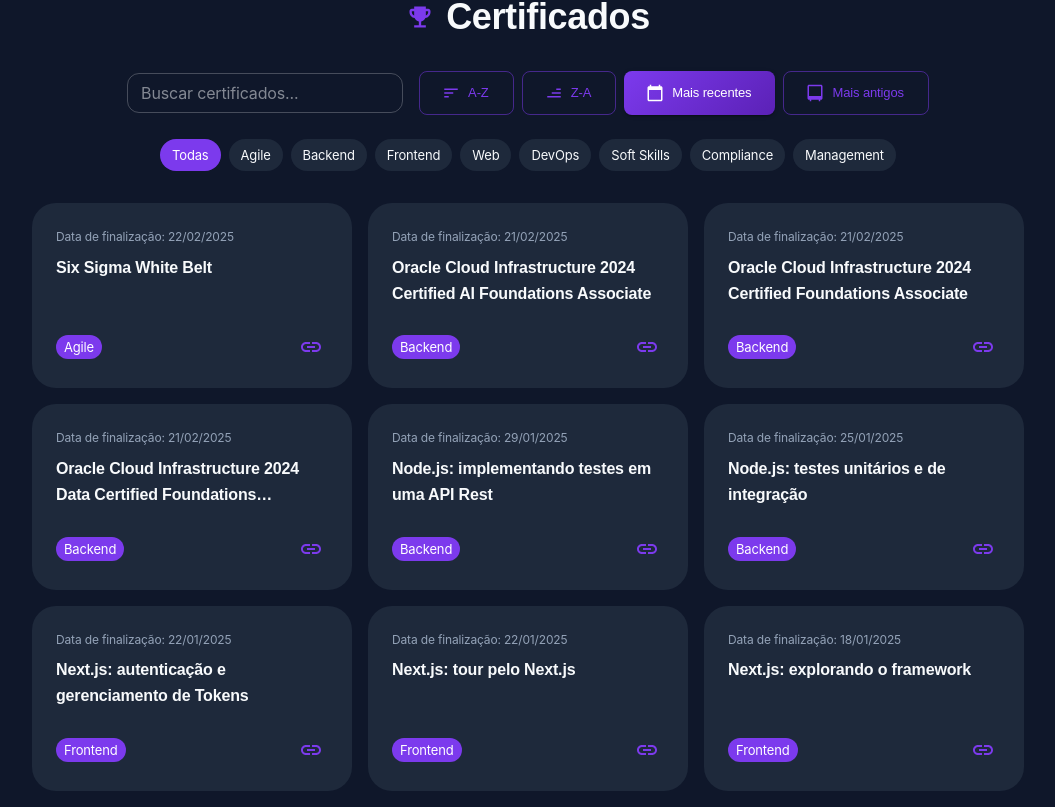
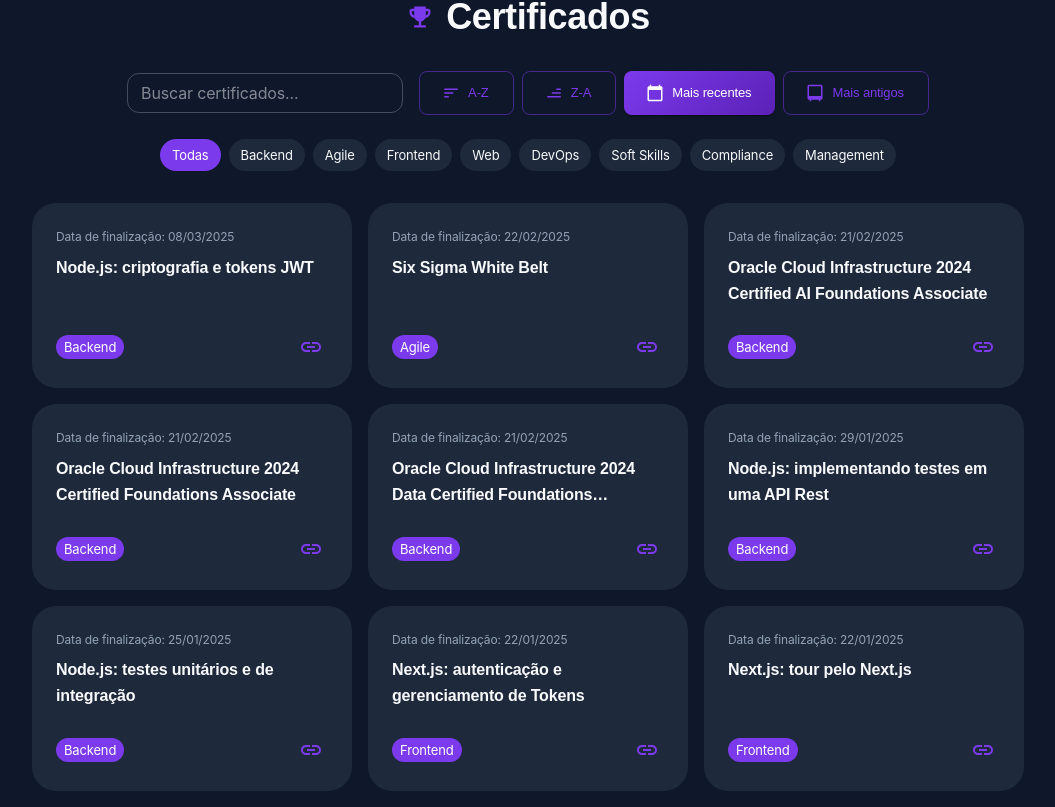
Before and after one commit to samuelcamargo/portfolio, a Next.js app: page /about in a window 1280 px wide. Shown: the part 4033-4840 px from the top of the page, without its empty margins (112-1167 px from the left). Built offline with nearby package versions, Linux system fonts and the light colour scheme; no server answers.

Commit message:
add certificado jwt

```diff
--- a/src/app/about/page.tsx
+++ b/src/app/about/page.tsx
@@ -145,6 +145,13 @@
 }
 
 const allCertificates: Certificate[] = [
+  {
+    name: 'Node.js: criptografia e tokens JWT',
+    platform: 'Alura',
+    date: '2025-03-08',
+    url: 'https://cursos.alura.com.br/certificate/db2a6a62-fe9d-4d48-b067-1273b1cfb819?lang=pt_BR',
+    category: 'Backend'
+  },
   {
     name: 'Six Sigma White Belt',
     platform: 'Six Sigma',
```
